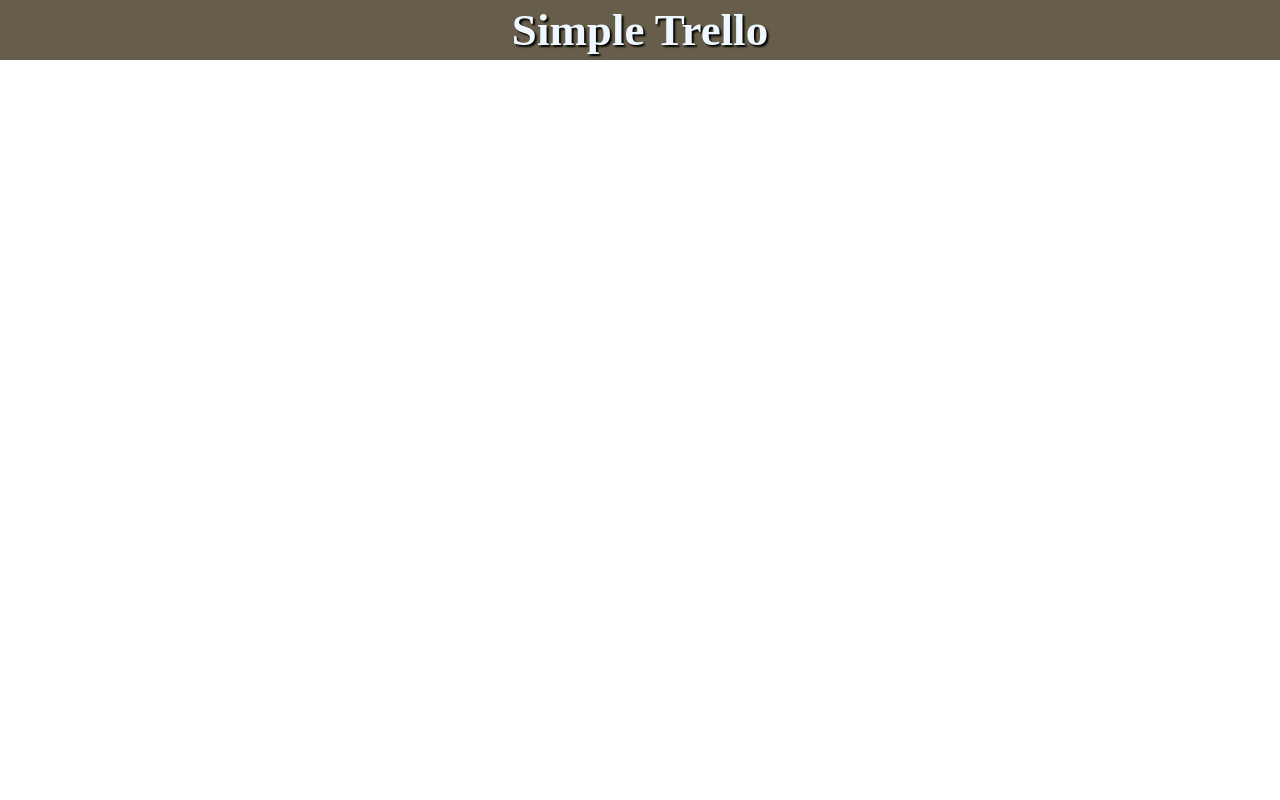
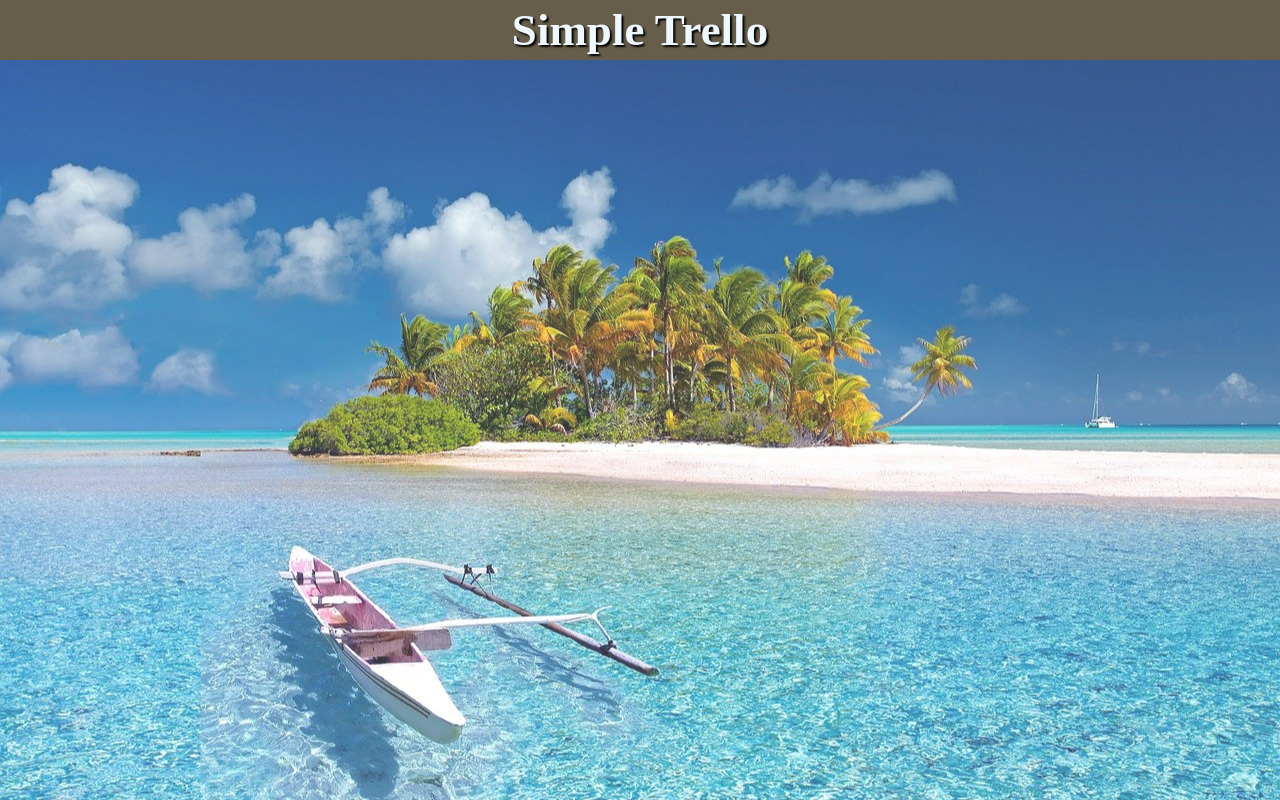
Before and after one commit to Chimoha31/dnd_trello, a React (Create React App) app: page / in a window 1280 px wide. Built offline with nearby package versions, Linux system fonts and the light colour scheme.

Commit message:
Add image

```diff
--- a/src/App.js
+++ b/src/App.js
@@ -3,7 +3,7 @@ import Header from './components/header/Header';
 
 function App() {
   return (
-    <div>
+    <div className="app">
       <Header />
     </div>
   )
--- a/src/index.css
+++ b/src/index.css
@@ -17,3 +17,14 @@ header {
   padding: 4px 10%;
   background-color: rgb(102, 94, 74);
 }
+
+.app {
+  background: url("./images/sea.jpg");
+  background-repeat: no-repeat;
+  background-position: center;
+  background-size: cover;
+  background-image: ("貴様の画像.jpg");
+  background-color: rgba(255, 255, 255, 0.2);
+  background-blend-mode: lighten;
+  height: 100vh;
+}
```
Also changed, not shown: src/images/sea.jpg (added), 1 other file (tests, documents, lock files or other folders).
